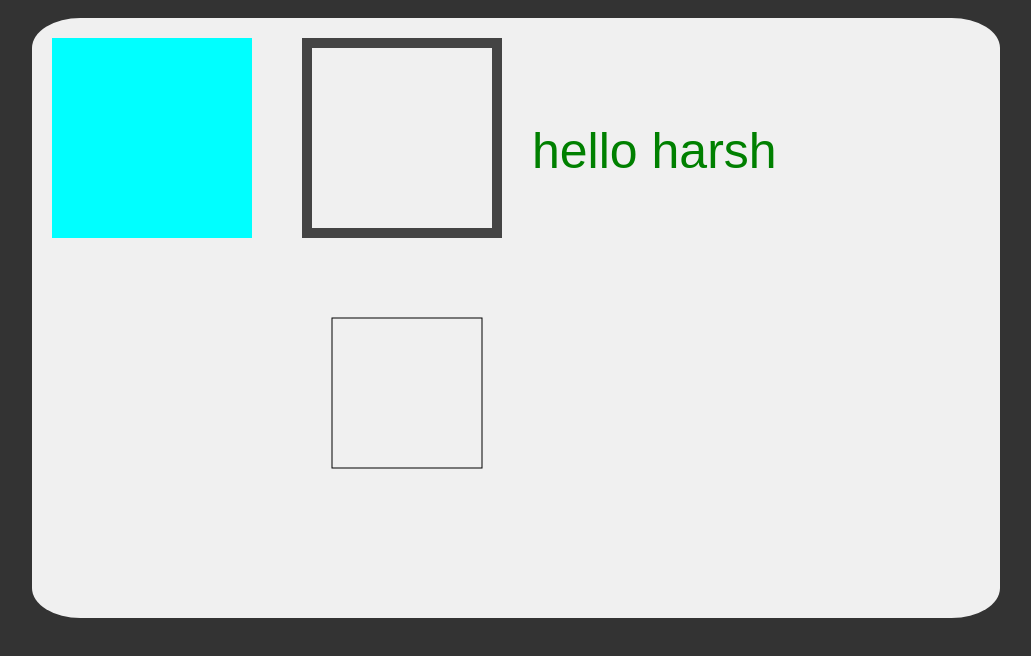
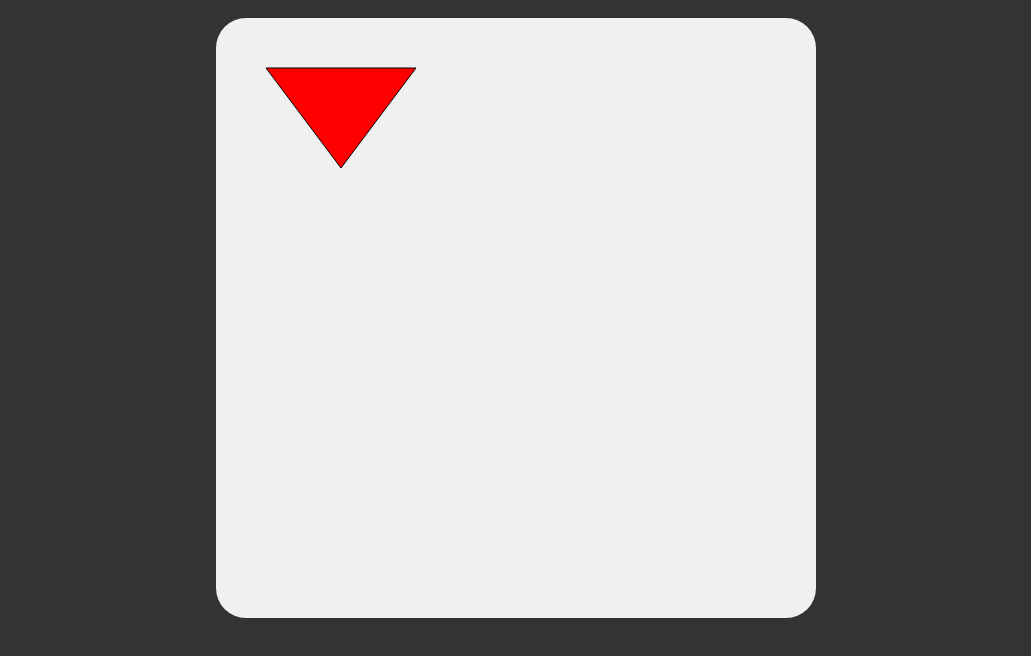
Before and after one commit to harsh007fc/Lil_Canvas, a plain HTML site: page raw/pocs/index.html in a window 1280 px wide. Shown: the part 122-778 px from the top of the page, without its empty margins (124-1155 px from the left). Drawn offline with Linux system fonts and the light colour scheme.

Commit message:
code added upto creates a triangle

```diff
--- a/raw/pocs/index.html
+++ b/raw/pocs/index.html
@@ -10,7 +10,7 @@
 <body>
     <h1>CANVAS  </h1>
     <!-- <div class="canvas_container"> -->
-        <canvas id="canvas" width="968" height="600"></canvas>
+        <canvas id="canvas" width="600" height="600"></canvas>
     <!-- </div> -->
 
     <script src="./script.js"></script>
--- a/raw/pocs/script.js
+++ b/raw/pocs/script.js
@@ -3,32 +3,56 @@ let canvas = document.querySelector("#canvas");
 let cElem = canvas.getContext("2d");  //to instantialte canvas context
 
 
-// with this we can give them custom height and width
-// canvas.height = window.innerHeight;
-// canvas.width = window.innerWidth;
+// // with this we can give them custom height and width
+// // canvas.height = window.innerHeight;
+// // canvas.width = window.innerWidth;
 
 
 
 
-// to change fill color of canvas   --->fillStyle = "color"
-cElem.fillStyle = "aqua"
-// creating rectangle ---> fiilRect(x,y,width ,height)
-cElem.fillRect(20,20,200,200);
+// // to change fill color of canvas   --->fillStyle = "color"
+// cElem.fillStyle = "aqua"
+// // creating rectangle ---> fiilRect(x,y,width ,height)
+// cElem.fillRect(20,20,200,200);
 
-cElem.fillStyle = "#444 "
-cElem.fillRect(270,20,200,200);
-
-
-cElem.fillStyle = "coral" //color for rectangualr border
-cElem.strokeRect(300,300,150,150); //border like rect eith it
-
-
-//clearrect to clear a rectangle
-
-cElem.clearRect(280,30,180,180);
+// cElem.fillStyle = "#444 "
+// cElem.fillRect(270,20,200,200);
 
 
 
-cElem.font="50px Arial"
-cElem.fillStyle = "green"
-cElem.fillText("hello harsh",500,150);
+// cElem.lineWidth = 10;
+// cElem.fillStyle = "coral" //color for rectangualr border
+// cElem.strokeRect(300,300,150,150); //border like rect eith it
+
+
+// //clearrect to clear a rectangle
+
+// cElem.clearRect(280,30,180,180);
+
+
+
+// cElem.font="50px Arial"
+// cElem.fillStyle = "green"
+// cElem.fillText("hello harsh",500,150);
+
+
+
+
+
+
+// cElem.lineWidth = 2;
+// cElem.strokeStyle = "maroon";
+// cElem.strokeText('hello MAM',600,400)
+
+
+// PATHS
+
+cElem.beginPath();
+cElem.moveTo(50,50);
+cElem.lineTo(200,50);
+cElem.lineTo(125,150);
+// cElem.lineTo(50,50);//also use closepath
+cElem.closePath(); //it has same efect as abocve line
+cElem.fillStyle = "red";
+cElem.fill();
+cElem.stroke();
```
